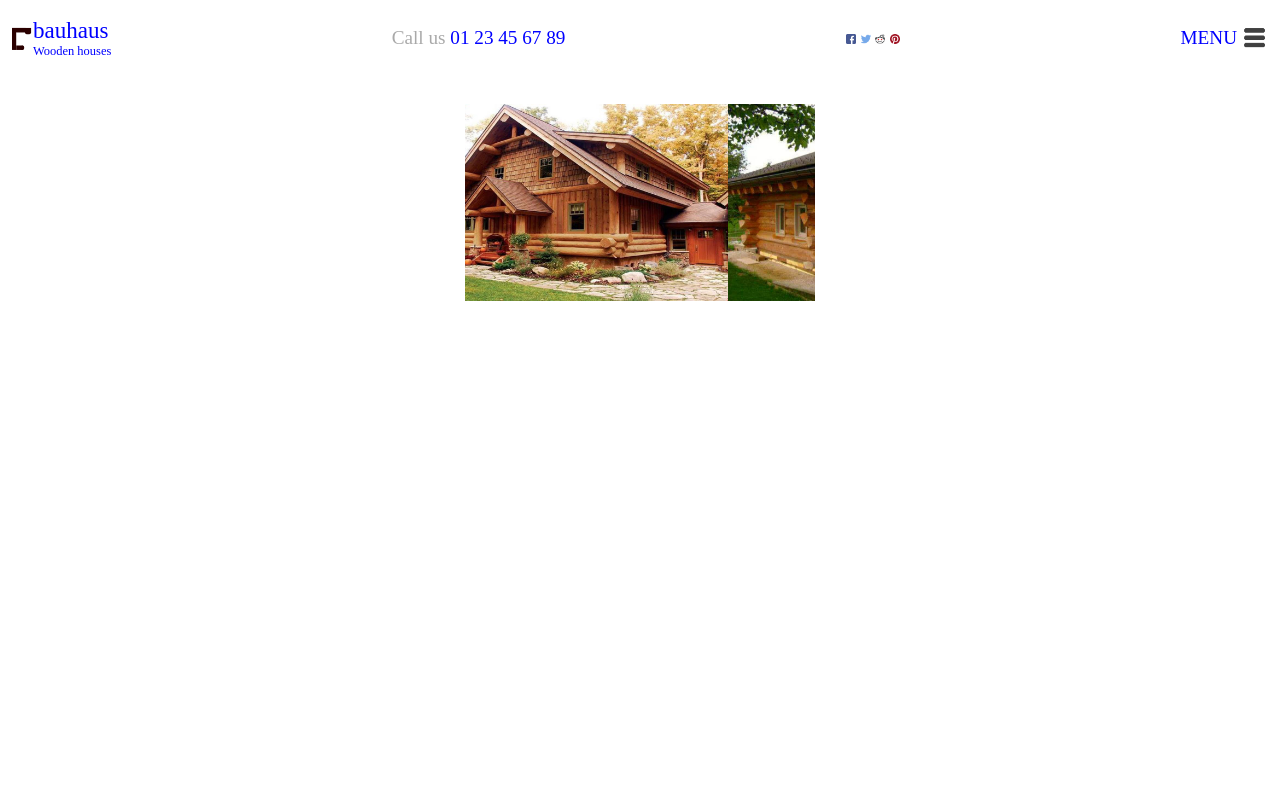
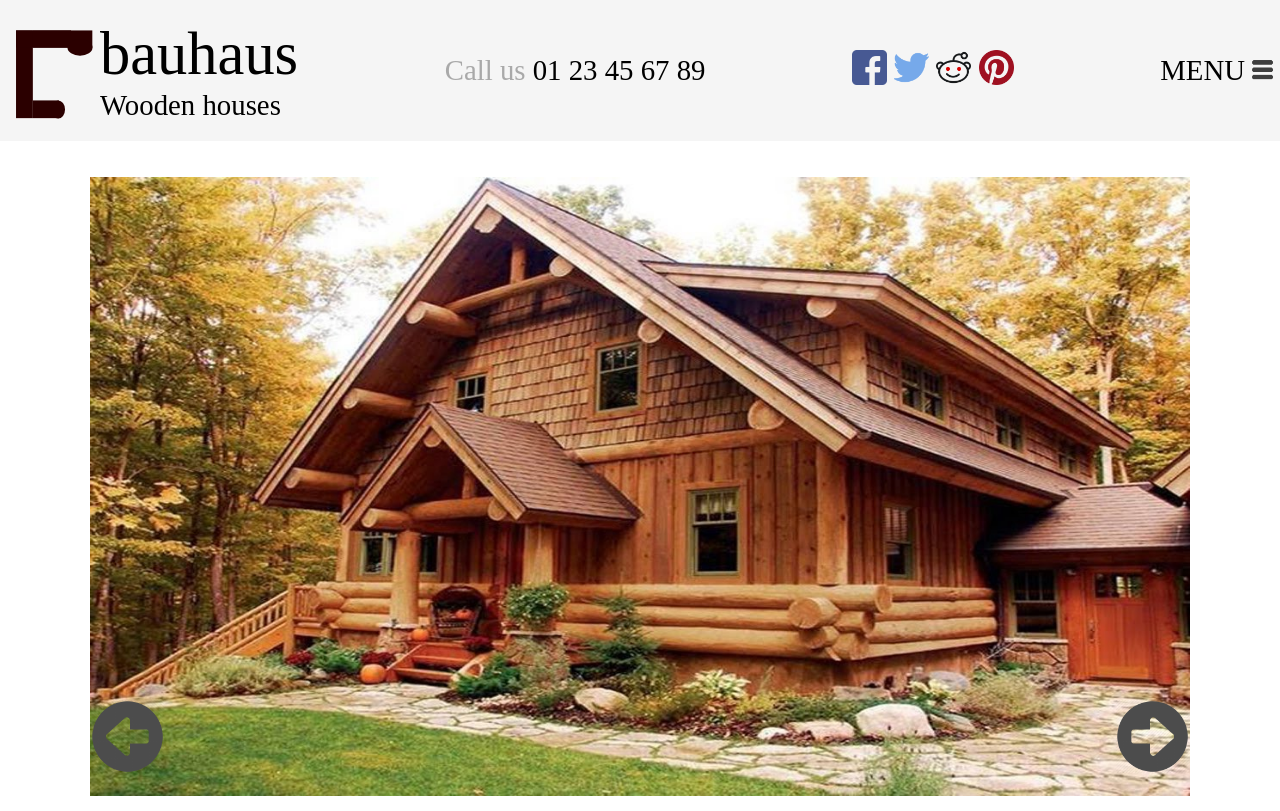
Before and after one commit to Zstorm999/Bauhaus-website, a plain HTML site: page index.html in a window 1280 px wide. Drawn offline with Linux system fonts and the light colour scheme.

Commit message:
responsive design

```diff
--- a/index.html
+++ b/index.html
@@ -60,7 +60,15 @@
 
         <!--image slider-->
         <div id="slider_container">
+
             <div id="slider_wrapper">
+
+
+                <img src="img/leftArrow.png" id="leftArrow" class="arrow"/>
+
+
+                <img src="img/rightArrow.png" id="rightArrow" class="arrow"/>
+
                 <ul id="slider">
                     <li>
                         <img src="img/houses/house1.jpeg"/>
--- a/scripts/slider.js
+++ b/scripts/slider.js
@@ -4,12 +4,23 @@ var imageWidth;
 var imageCount;
 var currentImage = 0;
 
+var timer;
+
+var leftButton;
+var rightButton;
+
 function init(){
+
+    leftButton = document.getElementById('leftArrow');
+    leftButton.onclick = leftButtonClicked;
+
+    rightButton = document.getElementById('rightArrow');
+    rightButton.onclick = rightButtonClicked;
 
     ul= document.getElementById('slider');
     liItems = ul.children;
     imageCount = liItems.length;
-    imageWidth = liItems[0].children[0].offsetWidth;
+    imageWidth = liItems[0].children[0].width;
 
     ul.style.width = parseInt(imageWidth * imageCount) + 'px';
     slider(ul);
@@ -20,8 +31,8 @@ function slider(){
 
     animate({
         delay:17,
-        duration: 8000,
-        delta: function(p){return Math.max(0, -1+2*p)},
+        stillDuration: 6000,
+        movingDuration: 1100,
         step:function(delta){
             ul.style.left = '-' + parseInt(currentImage * imageWidth + delta * imageWidth) + 'px';
         },
@@ -55,21 +66,38 @@ function goBack(leftPosition){
 }
 
 function animate(opts){
-    var start = new Date;
+    timer = Date.now();
     var id = setInterval(function(){
-        var elapsedTime = new Date - start;
-        var progress = elapsedTime / opts.duration;
+        var elapsedTime = Date.now() - timer;
+        var progress = elapsedTime / opts.stillDuration;
         if(progress > 1 ){
-            progress = 1;
+
+            elapsedTime -= opts.stillDuration;
+
+            progress = elapsedTime / opts.movingDuration;
+            if(progress > 1){
+                progress = 1;
+            }
+
+            opts.step(progress)
+
+            if(progress == 1){
+                clearInterval(id);
+                opts.callback();
+            }
         }
-        var delta = opts.delta(progress);
-        opts.step(delta);
-        if(progress == 1){
-            clearInterval(id);
-            opts.callback();
-        }
+
+
 
     }, opts.delay || 17);
 }
 
+function leftButtonClicked(){
+    console.log("Left");
+}
+
+function rightButtonClicked(){
+    console.log("Right");
+}
+
 window.onload = init;
--- a/style/content.css
+++ b/style/content.css
@@ -1,3 +1,7 @@
+body{
+    margin: 0px;
+}
+
 
 #slider_container{
     display: flex;
@@ -5,6 +9,7 @@
 }
 
 #slider_wrapper{
+    position: relative;
 
     overflow: hidden;
     width: 350px;
@@ -22,6 +27,24 @@
     padding-left: 0px;
 }
 
+.arrow{
+    position: absolute;
+
+    bottom: 0;
+
+    z-index: 1;
+    width: 50px;
+    height: 50px;
+    margin-bottom: 25px;
+}
+
+#leftArrow{
+    left: 0;
+}
+
+#rightArrow {
+    right: 0px;
+}
 
 #slider_wrapper ul li {
     float: inline-start;
@@ -39,8 +62,45 @@
 
 /*tablets*/
 @media screen and (min-width:768px) and (max-width:1280px) {
+
+    #slider_wrapper{
+        width: 750px;
+    }
+
+    #slider_wrapper ul{
+        height: 421px;
+    }
+
+    .arrow{
+        width: 75px;
+        height: 75px;
+        margin-bottom: 37px;
+    }
+
+    #slider_wrapper ul img{
+        max-width: 750px;
+    }
+
 }
 
 /*laptop*/
 @media screen and (min-width:1280px)  {
+
+    #slider_wrapper{
+        width: 1100px;
+    }
+
+    #slider_wrapper ul{
+        height: 618px;
+    }
+
+    .arrow{
+        width: 75px;
+        height: 75px;
+        margin-bottom: 37px;
+    }
+
+    #slider_wrapper ul img{
+        max-width: 1100px;
+    }
 }
--- a/style/header.css
+++ b/style/header.css
@@ -1,4 +1,7 @@
 header{
+
+
+    background-color: rgb(245, 245, 245);
 
     display: flex;
     flex-direction: row;
@@ -74,8 +77,19 @@ header{
 @media screen and (min-width:768px) and (max-width:1280px) {
 
     header {
-        color: red;
         font-size: 1.2em;
+    }
+
+    .title img{
+        width: 35px;
+    }
+
+    .text_title{
+        font-size: 1.5em;
+    }
+
+    .text_subtitle{
+        font-size: 0.75em;
     }
 
     .phone_number {
@@ -87,7 +101,7 @@ header{
     }
 
     .networks ul li img{
-        width: 10px;
+        width: 25px;
     }
 
     .menu img{
@@ -98,9 +112,21 @@ header{
 
 /*laptop*/
 @media screen and (min-width:1280px)  {
+
     header {
-        color: blue;
-        font-size: 1.2em;
+        font-size: 1.8em;
+    }
+
+    .title img{
+        width: 100px;
+    }
+
+    .text_title{
+        font-size: 2.1em;
+    }
+
+    .text_subtitle{
+        font-size: 1em;
     }
 
     .phone_number {
@@ -112,7 +138,7 @@ header{
     }
 
     .networks ul li img{
-        width: 10px;
+        width: 35px;
     }
 
     .menu img{
```
Also changed, not shown: img/leftArrow.png (added), img/rightArrow.png (added).
